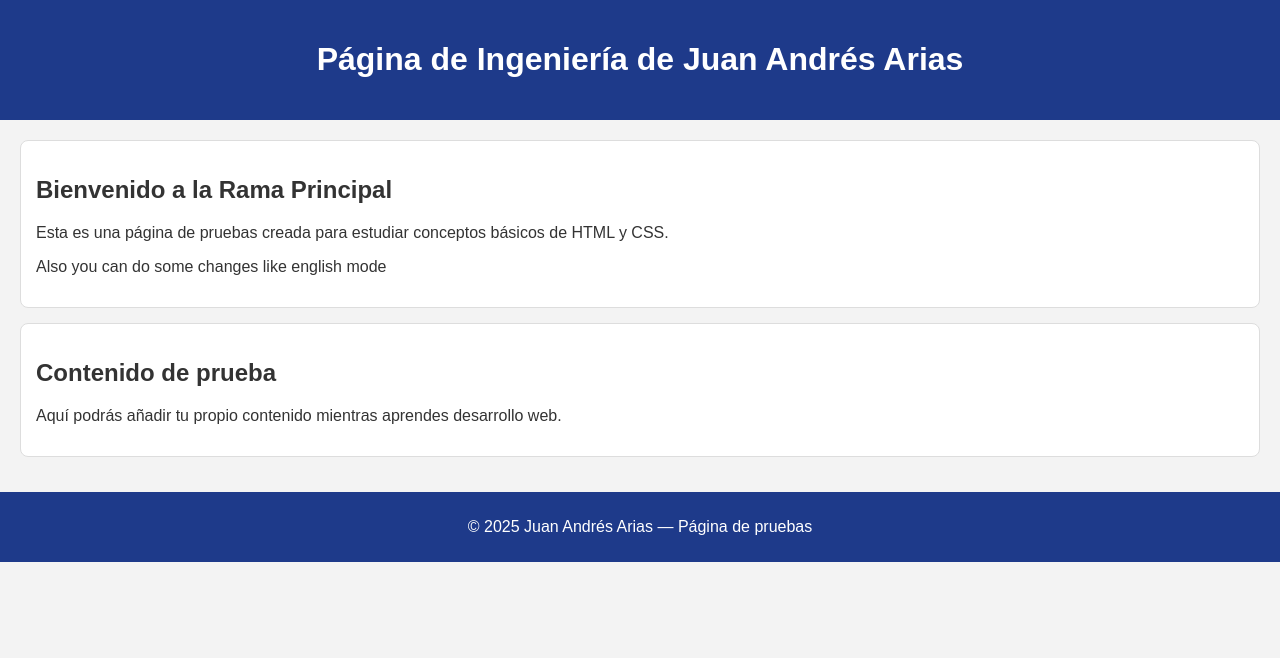
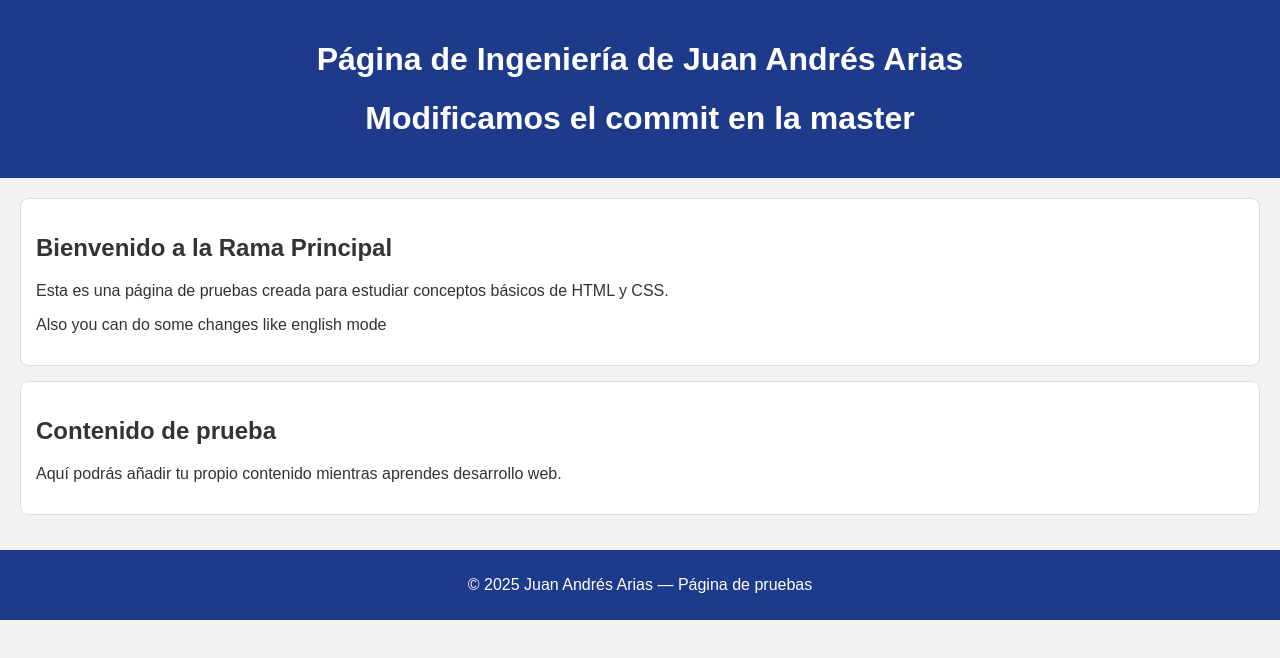
Before and after one commit to juanandresariasutp/Pagina_-Pruebas, a plain HTML site: page index.html in a window 1280 px wide. Drawn offline with Linux system fonts and the light colour scheme.

```diff
--- a/index.html
+++ b/index.html
@@ -10,6 +10,7 @@
 
     <header>
         <h1>Página de Ingeniería de Juan Andrés Arias</h1>
+        <h1>Modificamos el commit en la master</h1>
     </header>
 
     <main>
```
